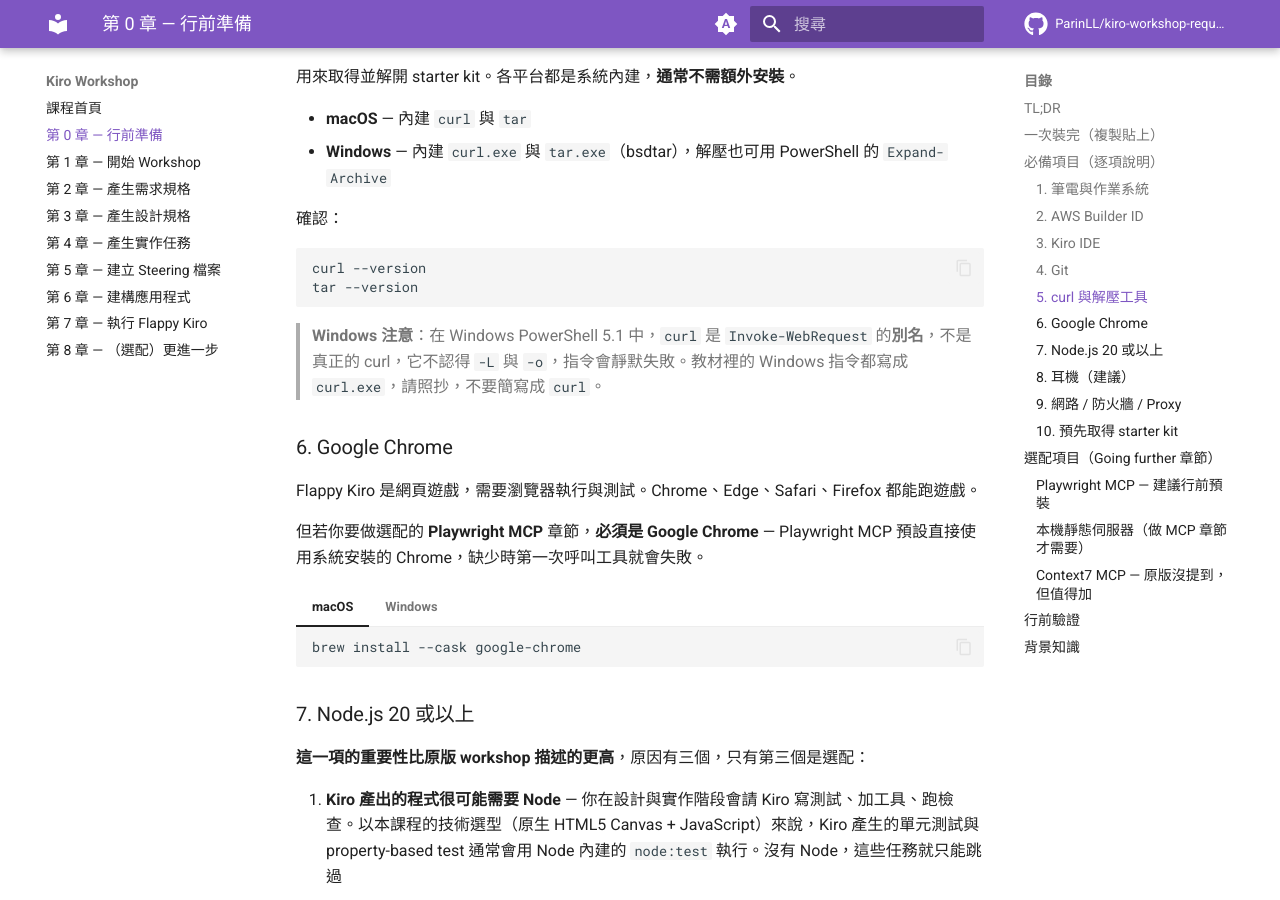
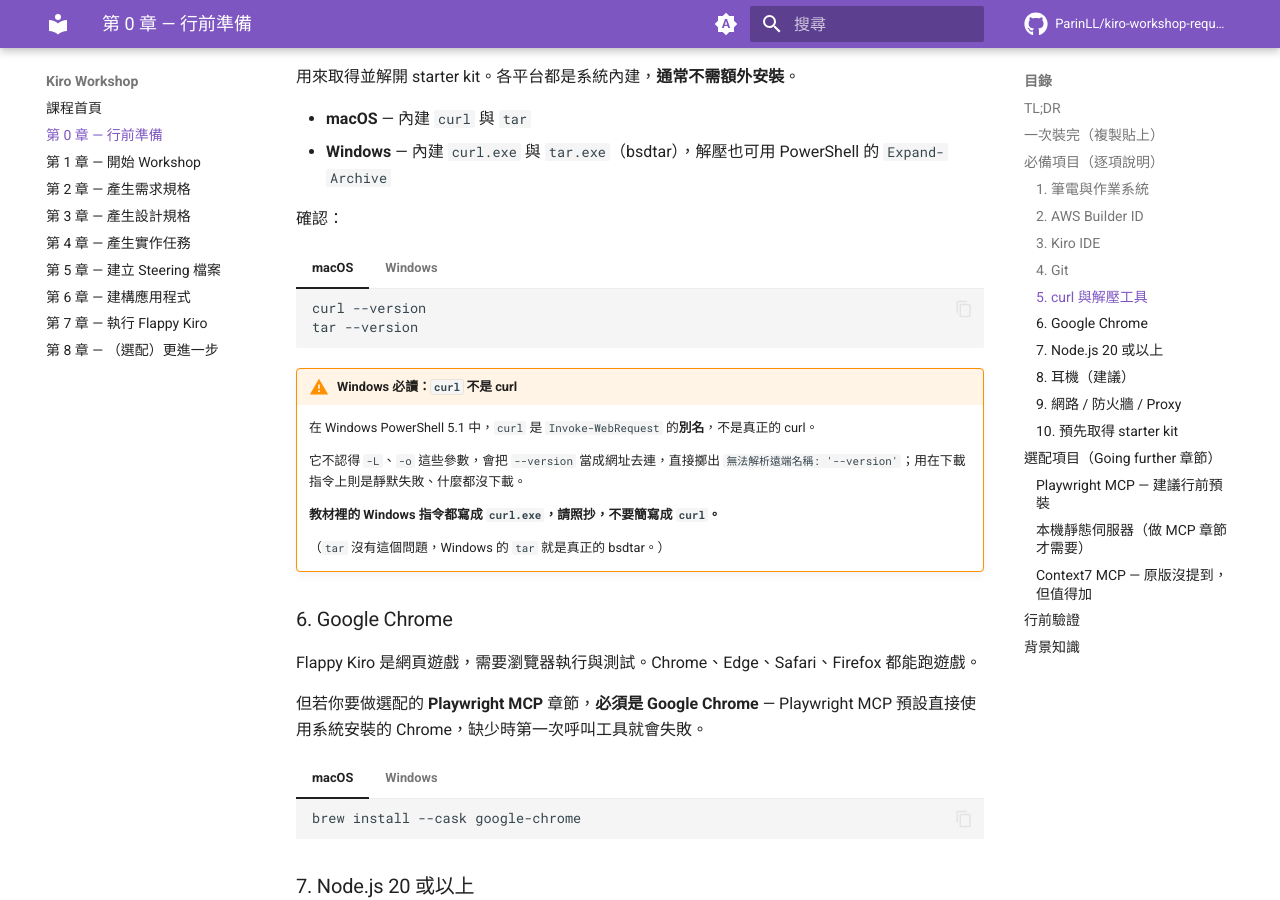
Before and after one commit to ParinLL/kiro-workshop-requirement, an MkDocs documentation site: the page built from docs/00-prerequisites.md, in a window 1280 px wide and 900 px high, scrolled down 3212 px. Built offline with MkDocs 1.6.1 and Material for MkDocs 9.7.7, drawn with Linux system fonts in a browser that asks for light colours; comment, search, counter and statistics services are not loaded; some of the changed text lies outside the part shown.

Commit message:
Split the curl verification step per platform
The install-check block told everyone to run `curl --version`, but in
PowerShell 5.1 that hits the Invoke-WebRequest alias, which treats --version
as a URI and throws 無法解析遠端名稱: '--version'. Windows now gets
`curl.exe --version` in its own tab, and the caveat is promoted from a quiet
blockquote to a warning admonition since copying the wrong one fails
immediately. tar needs no split — Windows tar really is bsdtar.

Also aligns the PowerShell script's success message with the check it
actually performs (Get-Command curl.exe).

````diff
--- a/docs/00-prerequisites.md
+++ b/docs/00-prerequisites.md
@@ -183,12 +183,30 @@
 
 確認：
 
-```bash
-curl --version
-tar --version
-```
+=== "macOS"
 
-> **Windows 注意**：在 Windows PowerShell 5.1 中，`curl` 是 `Invoke-WebRequest` 的**別名**，不是真正的 curl，它不認得 `-L` 與 `-o`，指令會靜默失敗。教材裡的 Windows 指令都寫成 `curl.exe`，請照抄，不要簡寫成 `curl`。
+    ```bash
+    curl --version
+    tar --version
+    ```
+
+=== "Windows"
+
+    ```powershell
+    curl.exe --version
+    tar --version
+    ```
+
+!!! warning "Windows 必讀：`curl` 不是 curl"
+
+    在 Windows PowerShell 5.1 中，`curl` 是 `Invoke-WebRequest` 的**別名**，不是真正的 curl。
+
+    它不認得 `-L`、`-o` 這些參數，會把 `--version` 當成網址去連，直接擲出
+    `無法解析遠端名稱: '--version'`；用在下載指令上則是靜默失敗、什麼都沒下載。
+
+    **教材裡的 Windows 指令都寫成 `curl.exe`，請照抄，不要簡寫成 `curl`。**
+
+    （`tar` 沒有這個問題，Windows 的 `tar` 就是真正的 bsdtar。）
 
 ### 6. Google Chrome
 
@@ -485,7 +503,7 @@
 - [ ] Kiro IDE 已安裝，且能用 AWS Builder ID 成功登入
 - [ ] Kiro 的 Chat panel（`Cmd+L` / `Ctrl+L`）可以開啟並回應
 - [ ] `git --version` 有輸出，且 `user.name` / `user.email` 已設定
-- [ ] `curl --version` 與 `tar --version` 有輸出
+- [ ] `curl --version`（Windows 用 `curl.exe --version`）與 `tar --version` 有輸出
 - [ ] `node --version` ≥ 20
 - [ ] Google Chrome 已安裝
 - [ ] Starter kit 已取得（或確認能連上 GitHub）
````
Also changed, not shown: 1 other file.
